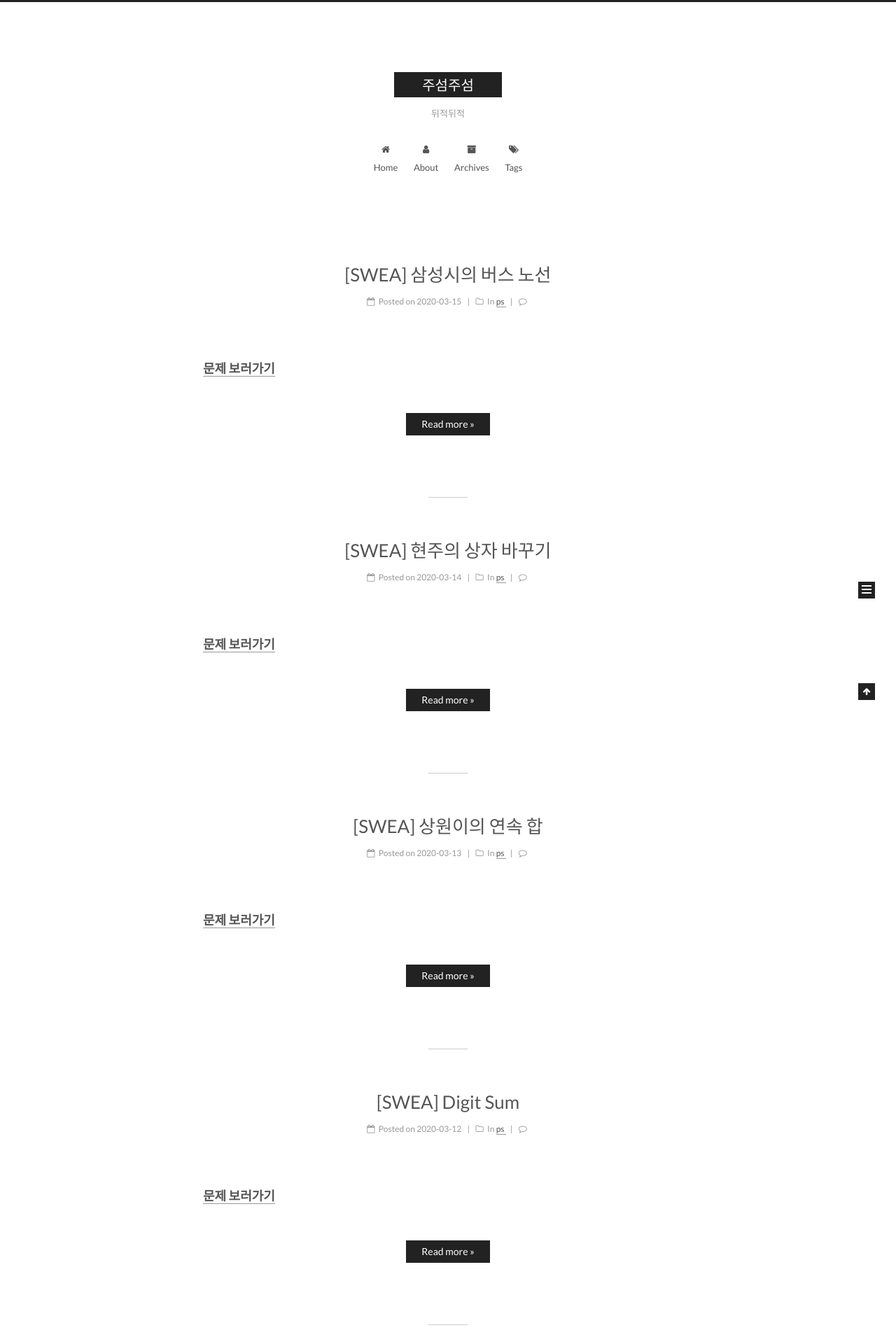
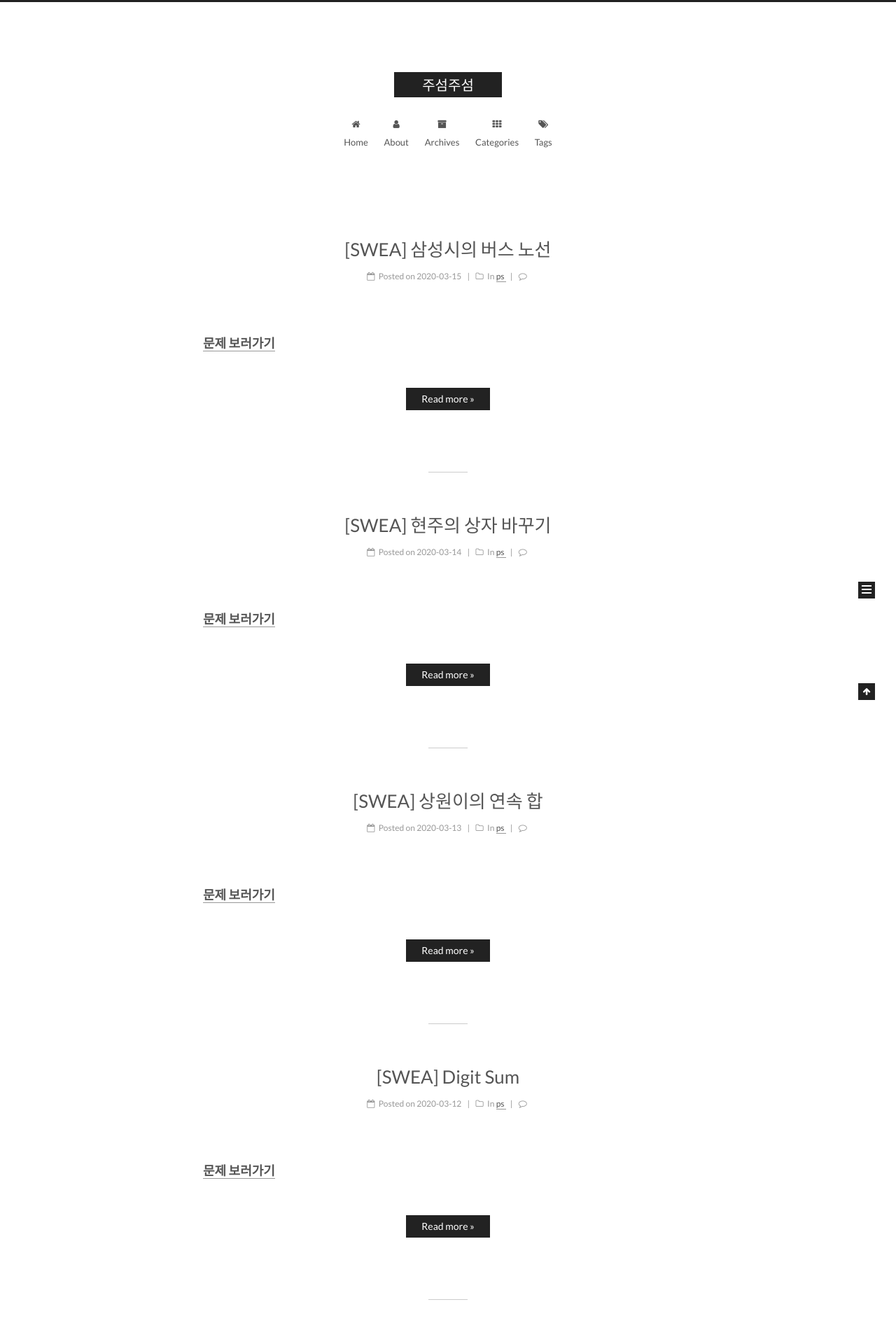
Before and after one commit to sxngho/sxngho.github.io, a Jekyll site: the page built from index.html, in a window 1280 px wide. Shown: the top 1920 px of the page at 70% size. Built offline with Jekyll 4.4.1, drawn with Linux system fonts in a browser that asks for light colours; the list of posts is cut into pages by our own code; comment, search, counter and statistics services are not loaded.

Commit message:
categories menu ON

```diff
--- a/_config.yml
+++ b/_config.yml
@@ -5,8 +5,8 @@
 
 # Site
 title: 주섬주섬
-subtitle: 뒤적뒤적
-description: 짠!
+subtitle:
+description:
 author: Park Sangho
 # Support language: de, en, fr-FR, id, ja, ko, pt-BR, pt, ru, zh-Hans, zh-hk, zh-tw
 language: en
@@ -120,7 +120,7 @@ menu:
   home: /
   about: /about/
   archives: /archives/
-  #categories: /categories/
+  categories: /categories/
   tags: /tags/
   #sitemap: /sitemap.xml
   #commonweal: /404.html
```
